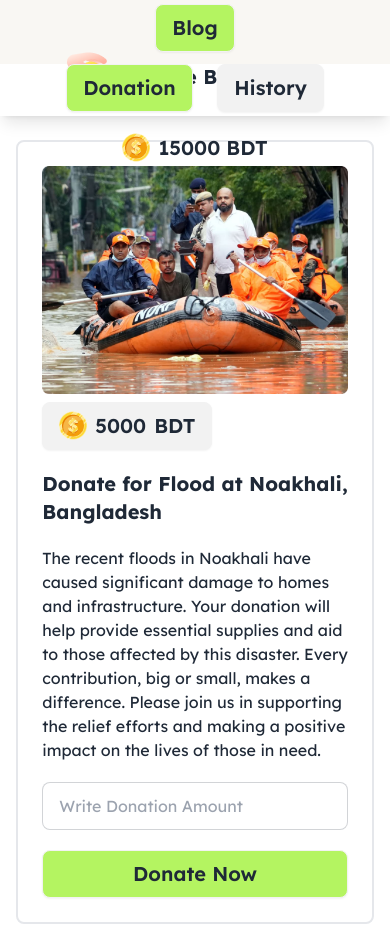
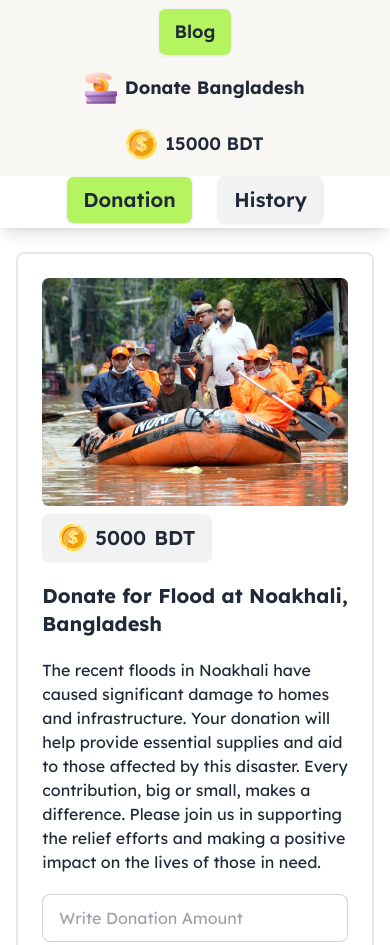
Before and after one commit to S-K-Hasan/Flood_donation, a plain HTML site: page index.html in a window 390 px wide. Shown: the top 945 px of the page. Drawn offline with nearby package versions, Linux system fonts and the light colour scheme.

Commit message:
ade responsive

```diff
--- a/index.html
+++ b/index.html
@@ -24,20 +24,21 @@
 
         <!-- navbar start here -->
         <nav class="bg-[#F9F7F3]">
-            <div class="w-11/12 h-16 lg:flex lg:justify-between lg:items-center mx-auto bg-[#F9F7F3] lg:p-7 p-1 text-center lg:space-y-9">
-                <div>
-                    <button class="btn bg-[#B4F461] text-xl"><a href="./blog.html">Blog</a></button>
+            <div class="w-11/12 h-auto lg:flex lg:justify-between lg:items-center mx-auto bg-[#F9F7F3] lg:p-7 p-2 text-center lg:space-y-0 space-y-4">
+                <div class="flex justify-center lg:justify-start">
+                    <button class="btn bg-[#B4F461] text-lg lg:text-xl"><a href="./blog.html">Blog</a></button>
                 </div>
-                <div class="flex items-center text-xl font-bold gap-2 justify-center pb-8">
-                    <img src="./assets/logo.png" alt="Donate Bangladesh Logo">
+                <div class="flex items-center text-lg lg:text-xl font-bold gap-2 justify-center pb-2 lg:pb-0">
+                    <img src="./assets/logo.png" alt="Donate Bangladesh Logo" class="h-8 lg:h-10">
                     <h2>Donate Bangladesh</h2>
                 </div>
-                <div class="flex items-center text-xl font-semibold gap-2 justify-center pb-8">
-                    <img src="./assets/coin.png" alt="Coin Icon">
+                <div class="flex items-center text-lg lg:text-xl font-semibold gap-2 justify-center pb-2 lg:pb-0">
+                    <img src="./assets/coin.png" alt="Coin Icon" class="h-8 lg:h-10">
                     <h2><span id="nav-balance">15000</span> BDT</h2>
                 </div>
             </div>
         </nav>
+
 
         <div class="text-center space-x-5 lg:mt-6 mb-6 pb-1">
             <button id="donation-btn" class="btn bg-[#B4F461] text-xl">Donation</button>
```
Also changed, not shown: blog.html (+15 -7 lines).
